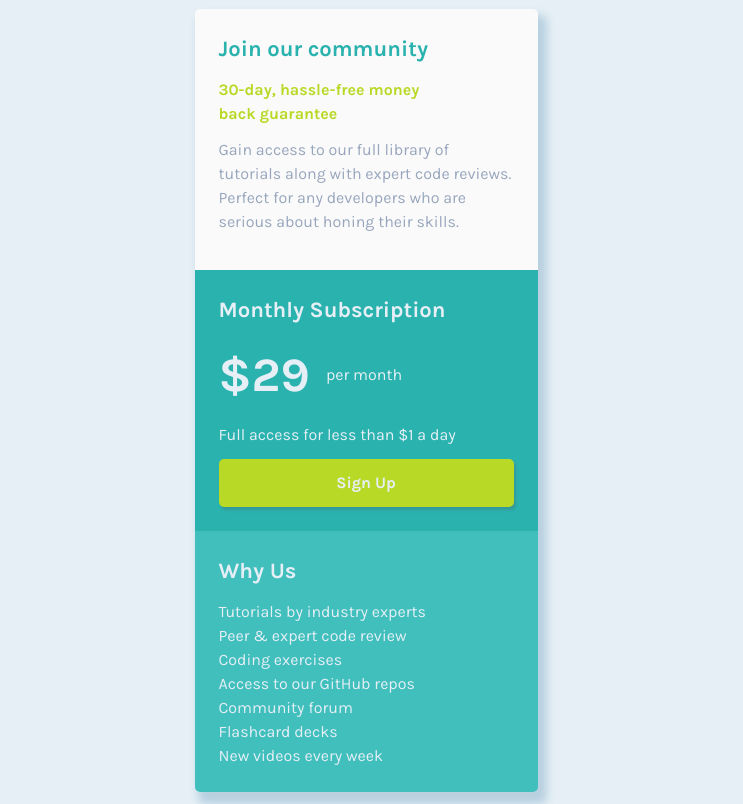
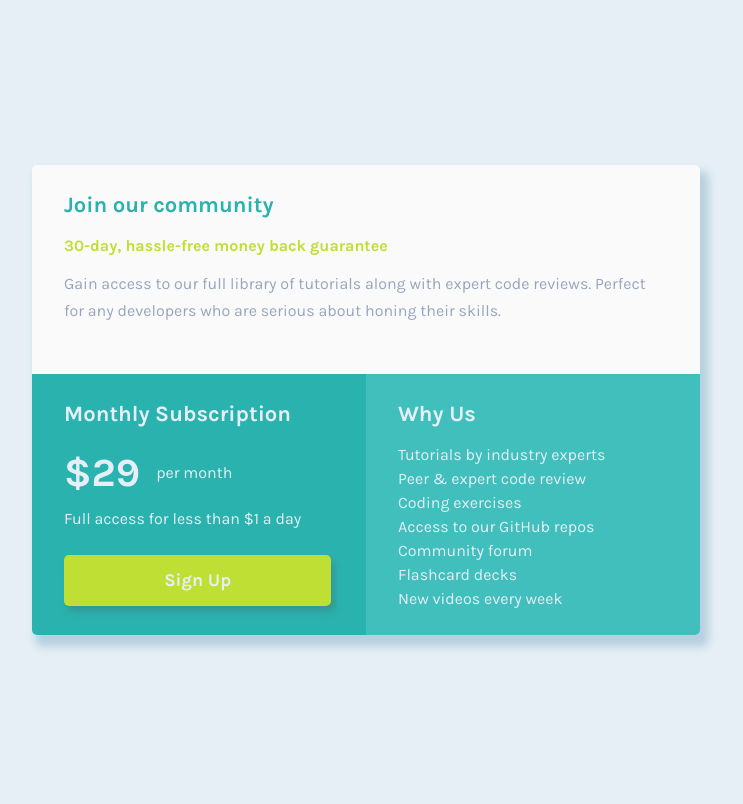
Before and after one commit to r-yadav01/fm-single-price-grid-component, a plain HTML site: page index.html in a window 1280 px wide. Shown: the whole page, without its empty margins (274-1017 px from the left). Drawn offline with Linux system fonts and the light colour scheme.

Commit message:
Complete desktop layout

```diff
--- a/assets/css/style.css
+++ b/assets/css/style.css
@@ -5,7 +5,7 @@ body {
 
 body {
   --teal500: hsl(179, 62%, 43%);
-  --green400: hsl(71, 70%, 50%);
+  --green400: hsl(71, 73%, 54%);
   --teal100: hsl(204, 43%, 93%);
   --gray500: hsl(218, 22%, 67%);
   font-family: 'Karla', sans-serif;
@@ -35,43 +35,80 @@ article {
 }
 
 section {
-  padding: 24px;
+  padding: 24px 28px;
 }
 
 section > * {
   margin-bottom: 12px;
 }
 
+section > :last-child {
+  margin-bottom: 0px;
+}
+
 h2 {
   font-size: 22px;
 }
 
+.intro {
+  color: var(--gray500);
+  background-color: hsl(0, 0%, 98%);
+}
+
+.intro p:last-of-type {
+  line-height: 1.7;
+}
+
+.intro h2 {
+  color: var(--teal500);
+}
+
+.intro strong {
+  color: var(--green400);
+}
+
+.sign-up,
+.benefits {
+  color: var(--teal100);
+}
+
+.sign-up {
+  background-color: var(--teal500);
+}
+
+.sign-up strong {
+  font-size: 2.5rem;
+}
+
+.price {
+  display: flex;
+  align-items: center;
+  gap: 16px;
+  margin-bottom: 4px;
+}
+
 button {
   display: block;
-  width: 100%;
+  width: 99%;
   padding: 12px;
   border-radius: 5px;
   border: none;
   color: var(--teal100);
   background-color: var(--green400);
   font-weight: bold;
-  box-shadow: 2px 3px 3px hsl(179, 50%, 40%);
+  font-size: 18px;
+  box-shadow: 4px 6px 6px hsl(179, 50%, 40%);
+  margin-top: 24px;
 }
 
 button:active {
-  box-shadow: 3px 4px 4px hsl(179, 50%, 35%);
+  box-shadow: 4px 6px 6px hsl(179, 50%, 35%);
   cursor: pointer;
   color: hsl(0, 0%, 98%);
 }
 
-.price {
-  display: flex;
-  align-items: center;
-  gap: 16px;
-}
-
-.sign-up strong {
-  font-size: 3rem;
+.benefits {
+  background-color: hsl(179, 50%, 50%);
 }
 
 .benefits ul {
@@ -79,32 +116,21 @@ button:active {
   padding-inline-start: 0px;
 }
 
-*:last-child {
-  margin-bottom: 0px;
+@media (min-width: 700px) {
+  .max-width-wrapper {
+    max-width: 700px;
   }
 
-.intro > h2 {
-  color: var(--teal500);
+  article {
+    grid-template-columns: 1fr 1fr;
+    grid-template-rows: 1fr 1.25fr;
   }
 
-.sign-up {
-  background-color: var(--teal500);
-}
-
-.intro strong {
-  color: var(--green400);
+  section {
+    padding: 24px 32px;
   }
 
   .intro {
-  color: var(--gray500);
-  background-color: hsl(0, 0%, 98%);
+    grid-column: 1/3;
   }
-
-.sign-up,
-.benefits {
-  color: var(--teal100);
 }
-
-.benefits {
-  background-color: hsl(179, 50%, 50%);
-}
```
Lines whose indentation alone changed are shown as unchanged.
